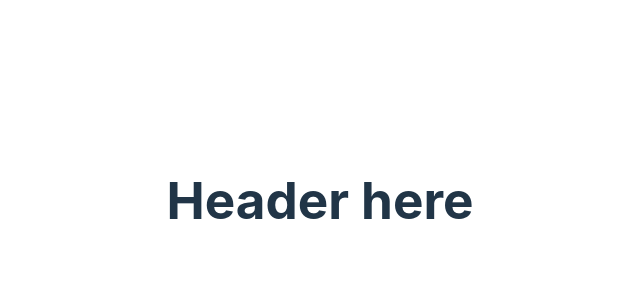
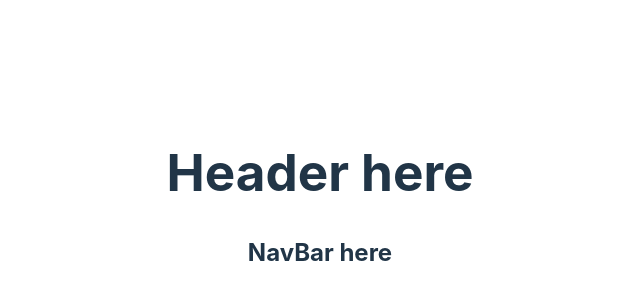
Before and after one commit to cCody34/fe-nc-news, a React (Vite) app: page / in a window 1280 px wide. Shown: the part 200-500 px from the top of the page, without its empty margins (320-960 px from the left). Built offline with nearby package versions, Linux system fonts and the light colour scheme.

Commit message:
create basic navbar

```diff
--- a/src/App.jsx
+++ b/src/App.jsx
@@ -1,11 +1,13 @@
 import { useState } from "react";
 import "./App.css";
 import Header from "./components/Header";
+import NavBar from "./components/NavBar";
 
 function App() {
   return (
     <>
       <Header />
+      <NavBar />
     </>
   );
 }
--- /dev/null
+++ b/src/components/NavBar.jsx
@@ -0,0 +1,5 @@
+const NavBar = () => {
+  return <h2>NavBar here</h2>;
+};
+
+export default NavBar;
```
